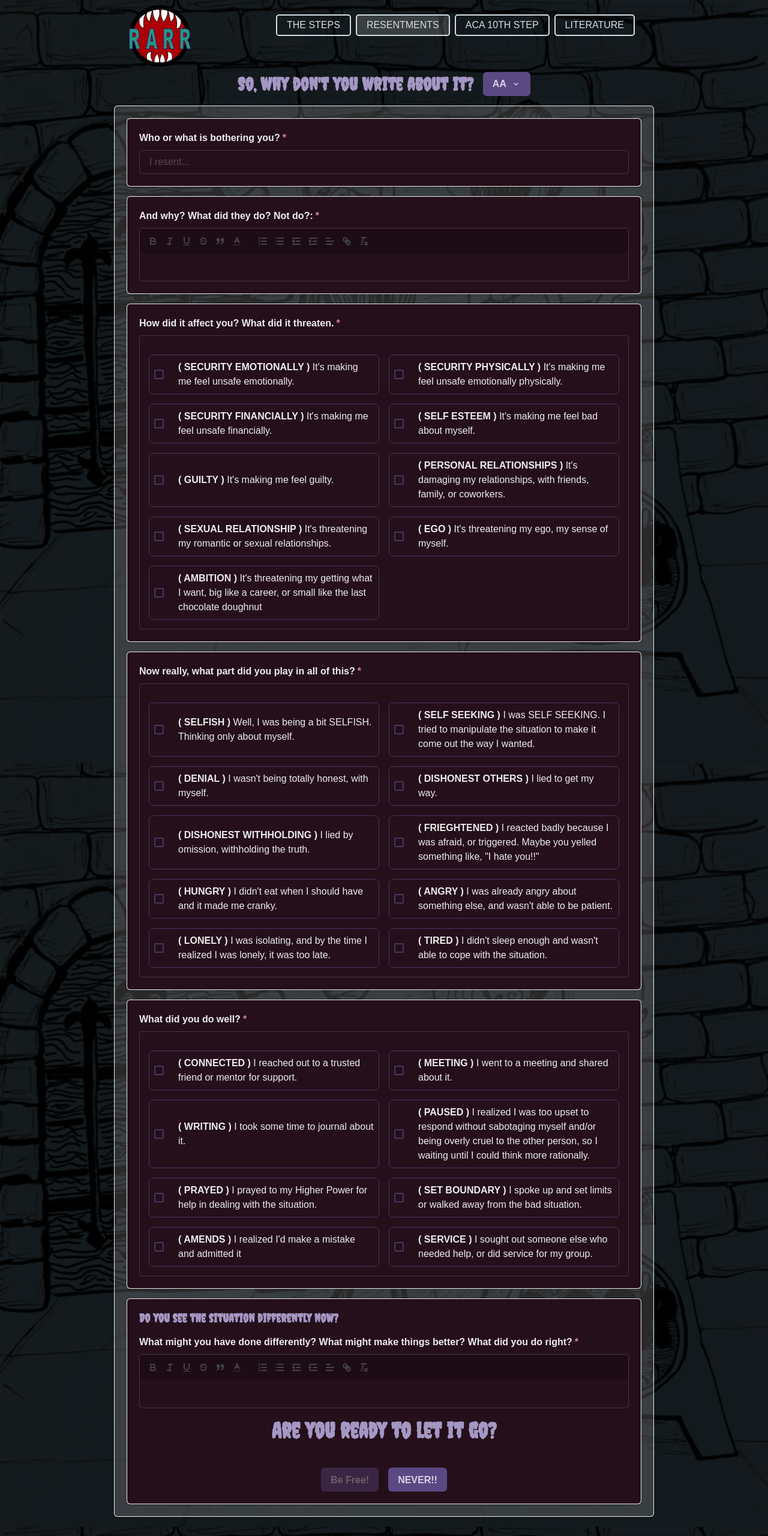
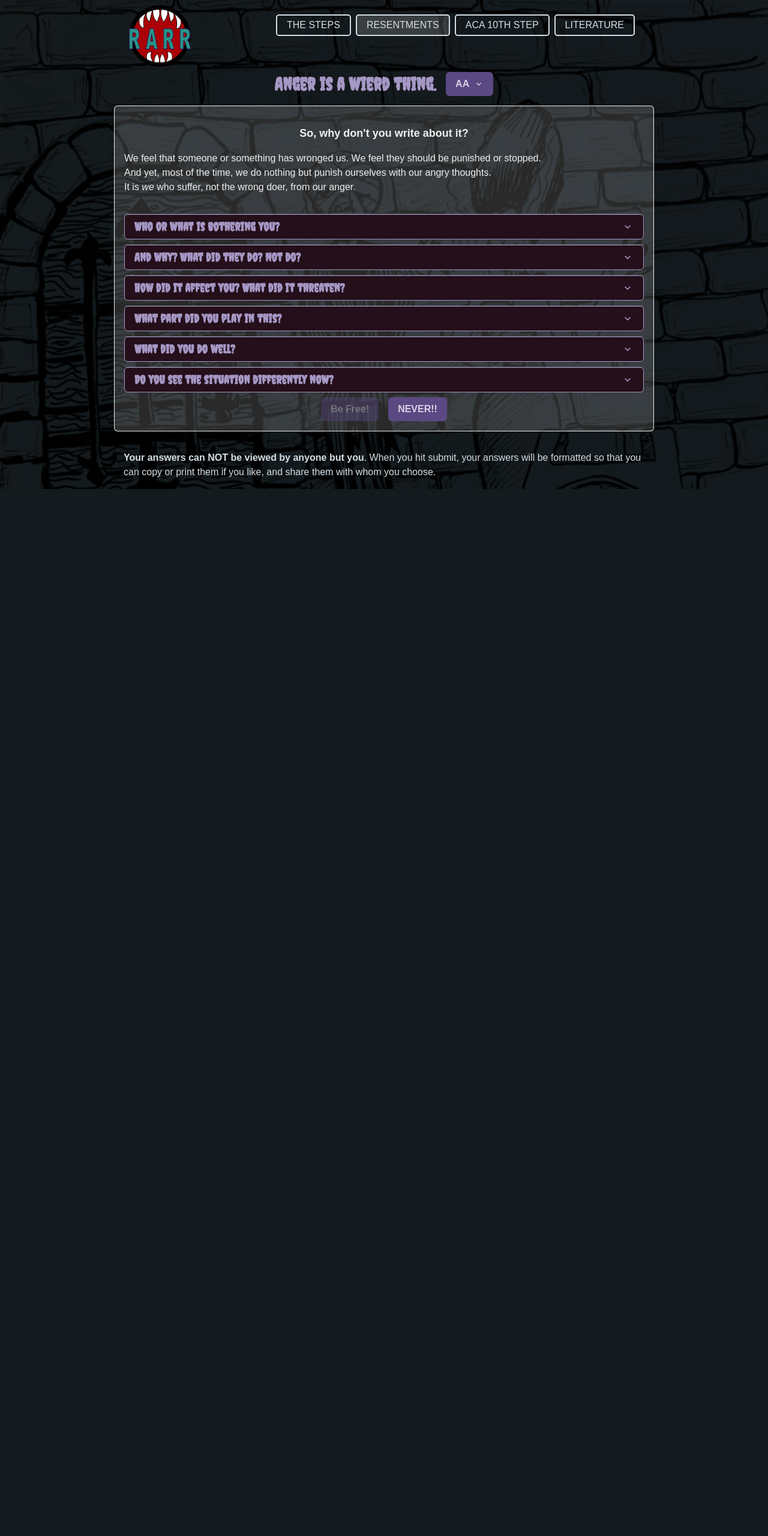
Before and after one commit to skullyflower/RARRecover, a React (Vite) app: page /inventory in a window 1280 px wide. Shown: the top 2560 px of the page at 60% size. After the commit the page ends 815 px from the top, so only its background shows below. Built offline with nearby package versions, Linux system fonts and the light colour scheme; a web font is replaced by a local one.

Commit message:
porting improvements over from app

```diff
--- a/src/bits/layout/accordion-section.tsx
+++ b/src/bits/layout/accordion-section.tsx
@@ -3,6 +3,8 @@ import {
   AccordionIcon,
   AccordionItem,
   AccordionPanel,
+  Card,
+  CardBody,
   Heading,
   HStack,
 } from "@chakra-ui/react";
@@ -33,7 +35,14 @@ const AccordionSection: React.FC<AccordionSectionProps> = ({ title, children })
           <AccordionIcon />
         </HStack>
       </AccordionButton>
-      <AccordionPanel>{children}</AccordionPanel>
+      <AccordionPanel>
+        <Card
+          bg="pink.900"
+          //color="purple.200"
+          border={["none", "1px solid"]}>
+          <CardBody>{children}</CardBody>
+        </Card>
+      </AccordionPanel>
     </AccordionItem>
   );
 };
--- a/src/pages/acaTenthStep/assets-section.tsx
+++ b/src/pages/acaTenthStep/assets-section.tsx
@@ -1,5 +1,5 @@
 import CheckboxGroupBox from "@/bits/form/CheckBoxGroupBox";
-import { Card, CardBody, HStack, Stack, Text } from "@chakra-ui/react";
+import { HStack, Stack, Text } from "@chakra-ui/react";
 import { assets } from "./aca-tenth-constants";
 import { useState } from "react";
 import CopyButton from "@/bits/form/copy-button";
@@ -9,16 +9,9 @@ const AssetsSection = () => {
   const toCopy = `Praise Today: \n I am ${praise.join(",\n I am ")}`;
 
   return (
-    <Card
-      bg="pink.900"
-      //color="purple.200"
-      border={["none", "1px solid"]}>
-      <CardBody>
     <Stack gap={4}>
       <HStack justifyContent={"space-between"}>
-            <Text>
-              Select Your Assets, include those you are not sure about or would like to have.
-            </Text>
+        <Text>Select Your Assets, include those you are not sure about or would like to have.</Text>
         <CopyButton
           text={toCopy}
           disabled={praise.length === 0}
@@ -38,8 +31,6 @@ const AssetsSection = () => {
         setter={setSetPraise}
       />
     </Stack>
-      </CardBody>
-    </Card>
   );
 };
 export default AssetsSection;
--- a/src/pages/acaTenthStep/choice-section.tsx
+++ b/src/pages/acaTenthStep/choice-section.tsx
@@ -1,7 +1,5 @@
 import {
   Box,
-  Card,
-  CardBody,
   HStack,
   Slider,
   SliderFilledTrack,
@@ -27,10 +25,6 @@ const ChoiceSection = () => {
     setFreedomText(stringValue);
   };
   return (
-    <Card
-      bg="pink.900"
-      border={["none", "1px solid"]}>
-      <CardBody>
     <Stack gap={4}>
       <HStack justifyContent={"space-between"}>
         <Text>
@@ -91,8 +85,6 @@ const ChoiceSection = () => {
         </Stack>
       </Box>
     </Stack>
-      </CardBody>
-    </Card>
   );
 };
 export default ChoiceSection;
--- a/src/pages/acaTenthStep/feelings-statement.tsx
+++ b/src/pages/acaTenthStep/feelings-statement.tsx
@@ -1,4 +1,4 @@
-import { Card, CardBody, HStack, Input, Select, Stack, Text } from "@chakra-ui/react";
+import { HStack, Input, Select, Stack, Text } from "@chakra-ui/react";
 import { useState } from "react";
 import { feelings } from "./aca-tenth-constants";
 import CopyButton from "@/bits/form/copy-button";
@@ -9,11 +9,6 @@ const FeelingsStatement = () => {
   const [because, setBecause] = useState<string>("");
   const toCopy = `Today's Feeling Statement:\nI feel ${feeling} when ${when} because ${because}`;
   return (
-    <Card
-      bg="pink.900"
-      //color="purple.200"
-      border={["none", "1px solid"]}>
-      <CardBody>
     <Stack gap={4}>
       <HStack justifyContent={"space-between"}>
         <Text>Practice a feeling statement.</Text>
@@ -51,8 +46,6 @@ const FeelingsStatement = () => {
         </HStack>
       </Stack>
     </Stack>
-      </CardBody>
-    </Card>
   );
 };
 export default FeelingsStatement;
--- a/src/pages/acaTenthStep/gratitude-list.tsx
+++ b/src/pages/acaTenthStep/gratitude-list.tsx
@@ -3,8 +3,6 @@ import { DeleteIcon } from "@chakra-ui/icons";
 import {
   Box,
   Button,
-  Card,
-  CardBody,
   HStack,
   Input,
   InputGroup,
@@ -30,11 +28,6 @@ const GratitudeList = () => {
   useKeyCapture("Enter", addGrat);
 
   return (
-    <Card
-      bg="pink.900"
-      //color="purple.200"
-      border={["none", "1px solid"]}>
-      <CardBody>
     <Stack gap={4}>
       <HStack justifyContent={"space-between"}>
         <Text>What are you feeling grateful for today?</Text>
@@ -84,8 +77,6 @@ const GratitudeList = () => {
         </InputRightElement>
       </InputGroup>
     </Stack>
-      </CardBody>
-    </Card>
   );
 };
 export default GratitudeList;
--- a/src/pages/acaTenthStep/tools-today.tsx
+++ b/src/pages/acaTenthStep/tools-today.tsx
@@ -3,8 +3,6 @@ import { DeleteIcon } from "@chakra-ui/icons";
 import {
   Box,
   Button,
-  Card,
-  CardBody,
   HStack,
   Input,
   InputGroup,
@@ -30,11 +28,6 @@ const ToolsUsedToday = () => {
   useKeyCapture("Enter", addTool);
 
   return (
-    <Card
-      bg="pink.900"
-      //color="purple.200"
-      border={["none", "1px solid"]}>
-      <CardBody>
     <Stack gap={4}>
       <HStack justifyContent={"space-between"}>
         <Text>
@@ -86,8 +79,6 @@ const ToolsUsedToday = () => {
         </InputRightElement>
       </InputGroup>
     </Stack>
-      </CardBody>
-    </Card>
   );
 };
 export default ToolsUsedToday;
--- a/src/pages/acaTenthStep/traits-section.tsx
+++ b/src/pages/acaTenthStep/traits-section.tsx
@@ -1,5 +1,5 @@
 import CheckboxGroupBox from "@/bits/form/CheckBoxGroupBox";
-import { Card, CardBody, HStack, Stack, Text } from "@chakra-ui/react";
+import { HStack, Stack, Text } from "@chakra-ui/react";
 import { useMemo, useState } from "react";
 import { traitList } from "./aca-tenth-constants";
 import CopyButton from "@/bits/form/copy-button";
@@ -20,10 +20,6 @@ const TraitsSection = () => {
   const tocopy = `Traits I had today:\n - ${setAfromQ(traitQs)}`;
 
   return (
-    <Card
-      bg="pink.900"
-      border={["none", "1px solid"]}>
-      <CardBody>
     <Stack gap={4}>
       <HStack justifyContent={"space-between"}>
         <Text>Select the ones that apply today.</Text>
@@ -39,8 +35,6 @@ const TraitsSection = () => {
         setter={setTraitQs}
       />
     </Stack>
-      </CardBody>
-    </Card>
   );
 };
 export default TraitsSection;
--- a/src/pages/resentments/resentmentForm.tsx
+++ b/src/pages/resentments/resentmentForm.tsx
@@ -1,11 +1,9 @@
 import {
+  Accordion,
   Box,
   Button,
   Card,
-  CardBody,
-  CardFooter,
   FormControl,
-  FormLabel,
   Heading,
   HStack,
   Input,
@@ -20,6 +18,7 @@ import NeverLetGo from "@/bits/form/never-let-go";
 import { affects, myParts, sucesses } from "@/pages/resentments/resentment-constants";
 import useProgramDropDown from "@/bits/form/useProgramDropDown";
 import ResentBeGone from "./resentment-be-gone";
+import AccordionSection from "@/bits/layout/accordion-section";
 const programOptions = Object.keys(affects);
 
 const ResentmentsForm = () => {
@@ -73,22 +72,40 @@ const ResentmentsForm = () => {
         <Heading
           as="h2"
           size="lg">
-          So, why don't you write about it?
+          Anger is a wierd thing.
         </Heading>
         <ProgramDropDown />
       </HStack>
       <Card
         bg="whiteAlpha.300"
         border={["none", "1px solid"]}>
-        <CardBody>
-          <Stack gap={4}>
-            <Card
-              bg="pink.900"
-              border={["none", "1px solid"]}>
-              <CardBody>
+        <Box padding={4}>
+          <Text
+            textAlign={"center"}
+            fontWeight={"bold"}
+            fontSize="lg"
+            marginBlock={4}>
+            {`So, why don't you write about it?`}
+          </Text>
+
+          <Text>
+            We feel that someone or something has wronged us. We feel they should be punished or
+            stopped.
+          </Text>
+          <Text>
+            And yet, most of the time, we do nothing but punish ourselves with our angry thoughts.
+          </Text>
+          <Text>
+            It is <i>we</i> who suffer, not the wrong doer, from our anger.
+          </Text>
+        </Box>
+        <Accordion allowToggle={true}>
+          <Stack
+            gap={2}
+            padding={4}>
+            <AccordionSection title="Who or what is bothering you?">
               <Stack gap={4}>
                 <FormControl isRequired>
-                    <FormLabel fontWeight={700}>Who or what is bothering you?</FormLabel>
                   <Input
                     _focus={{ borderColor: "purple.200" }}
                     name="Iresent"
@@ -100,99 +117,50 @@ const ResentmentsForm = () => {
                   />
                 </FormControl>
               </Stack>
-              </CardBody>
-            </Card>
-            <Card
-              bg="pink.900"
-              border={["none", "1px solid"]}>
-              <CardBody>
-                <Stack gap={4}>
+            </AccordionSection>
+            <AccordionSection title="And why? What did they do? Not do?">
               <FormControl isRequired>
-                    <FormLabel fontWeight={700}>And why? What did they do? Not do?:</FormLabel>
                 <StyledTextInput
                   value={because}
                   setter={setBecause}
                 />
               </FormControl>
-                </Stack>
-              </CardBody>
-            </Card>
-            <Card
-              bg="pink.900"
-              border={["none", "1px solid"]}>
-              <CardBody>
-                <Stack gap={4}>
+            </AccordionSection>
+            <AccordionSection title="How did it affect you? What did it threaten?">
               <FormControl isRequired>
-                    <FormLabel fontWeight={700}>
-                      How did it affect you? What did it threaten.
-                    </FormLabel>
                 <CheckboxGroupBox
                   valuesList={affectsMy}
                   options={affects[selectedProgram as keyof typeof affects]}
                   setter={setAffectsMy}
                 />
               </FormControl>
-                </Stack>
-              </CardBody>
-            </Card>
-            <Card
-              bg="pink.900"
-              border={["none", "1px solid"]}>
-              <CardBody>
-                <Stack gap={4}>
+            </AccordionSection>
+            <AccordionSection title="What part did you play in this?">
               <FormControl isRequired>
-                    <FormLabel fontWeight={700}>
-                      Now really, what part did you play in all of this?
-                    </FormLabel>
                 <CheckboxGroupBox
                   valuesList={myPart}
                   options={myParts[selectedProgram as keyof typeof myParts]}
                   setter={setMyPart}
                 />
               </FormControl>
-                </Stack>
-              </CardBody>
-            </Card>
-            <Card
-              bg="pink.900"
-              border={["none", "1px solid"]}>
-              <CardBody>
-                <Stack gap={4}>
+            </AccordionSection>
+            <AccordionSection title="What did you do well?">
               <FormControl isRequired>
-                    <FormLabel fontWeight={700}>What did you do well?</FormLabel>
                 <CheckboxGroupBox
                   valuesList={didWell}
                   options={sucesses[selectedProgram as keyof typeof sucesses]}
                   setter={setDidWell}
                 />
               </FormControl>
-                </Stack>
-              </CardBody>
-            </Card>
-            <Card
-              bg="pink.900"
-              border={["none", "1px solid"]}>
-              <CardBody>
-                <Stack gap={4}>
-                  <Heading
-                    as="h3"
-                    size="md">
-                    Do you see the situation differently now?
-                  </Heading>
+            </AccordionSection>
+            <AccordionSection title="Do you see the situation differently now?">
               <FormControl isRequired>
-                    <FormLabel fontWeight={700}>
-                      What might you have done differently? What might make things better? What did
-                      you do right?
-                    </FormLabel>
                 <StyledTextInput
                   value={learned}
                   setter={setLearned}
                 />
               </FormControl>
-                  <Heading textAlign="center">Are you ready to let it go?</Heading>
-                </Stack>
-              </CardBody>
-              <CardFooter>
+            </AccordionSection>
             <Stack
               width="100%"
               direction="row"
@@ -211,10 +179,8 @@ const ResentmentsForm = () => {
                 NEVER!!
               </Button>
             </Stack>
-              </CardFooter>
-            </Card>
           </Stack>
-        </CardBody>
+        </Accordion>
       </Card>
       <Box p={4}>
         <Text>
```
Lines whose indentation alone changed are shown as unchanged.
